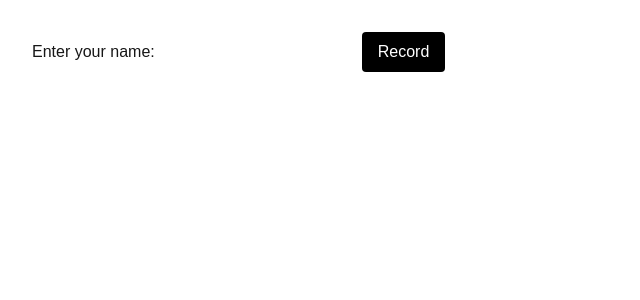
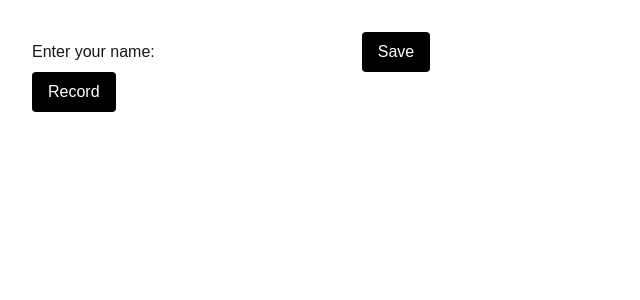
Before and after one commit to sarahalshawesh/voice_memories_app, a Next.js app in the folder frontend/: page / in a window 1280 px wide. Shown: the top 300 px of the page, without its empty margins (0-640 px from the left). Built offline with nearby package versions, Linux system fonts and the light colour scheme.

Commit message:
adds state to store name and removes input box once name's saved

```diff
--- a/frontend/app/page.tsx
+++ b/frontend/app/page.tsx
@@ -9,15 +9,16 @@ export default function Home() {
   const [isUploaded, setIsUploaded] = useState<boolean | null>(null)
   const recorderRef = useRef<MediaRecorder | null>(null);
   const streamRef = useRef<MediaStream | null>(null);
-
   const [personName, setPersonName] = useState<string>("");
+  const [isNameStored, setIsNameStored] = useState<boolean | null>(null);
 
 
-  function saveName() {
+  function storeName() {
     localStorage.setItem('person_name', personName);
+    setIsNameStored(true)
   }
 
-  function setName(i) {
+  function saveName(i) {
     setPersonName(i.target.value);
   }
 
@@ -108,19 +109,26 @@ export default function Home() {
   return (
     <main className="p-8">
       {/* Input box  for user to add name and button to save it */}
+      {!isNameStored ? (
+      <div>
       <label>Enter your name:
           <input
             type="text"
             value={personName}
-            onChange={setName}
-          />
+            onChange={saveName}
+           />
       </label>
-      {personName && <button
-      onClick={saveName}
-      className="rounded bg-black px-4 py-2 text-white"
-      >
-      Save
-      </button>}
+       <button
+        onClick={storeName}
+        className="rounded bg-black px-4 py-2 text-white"
+        >
+       Save
+       </button>
+      </div>
+      ) : (
+      <label>
+        Hello {personName}
+        </label>)}
 
       {/* Logic for button switch between Record and Stop */}
       {!isRecording ? (
```
